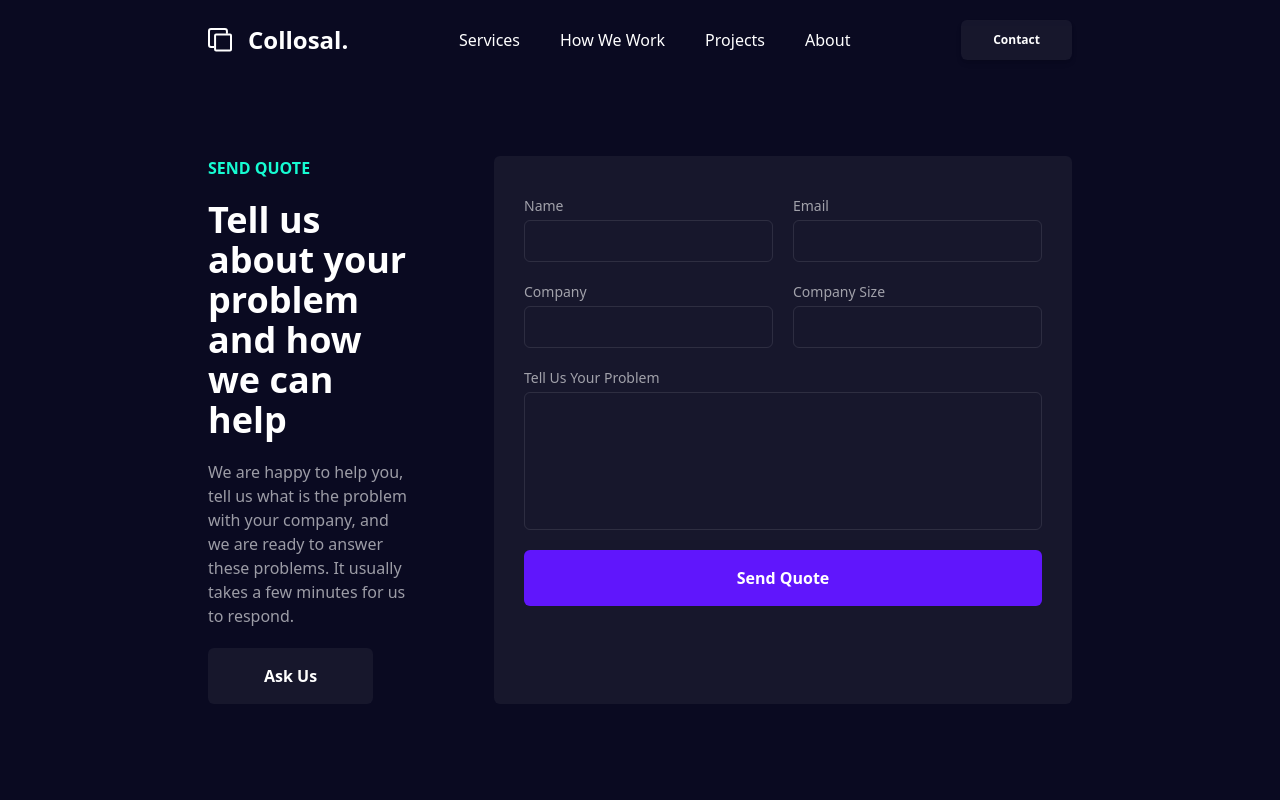
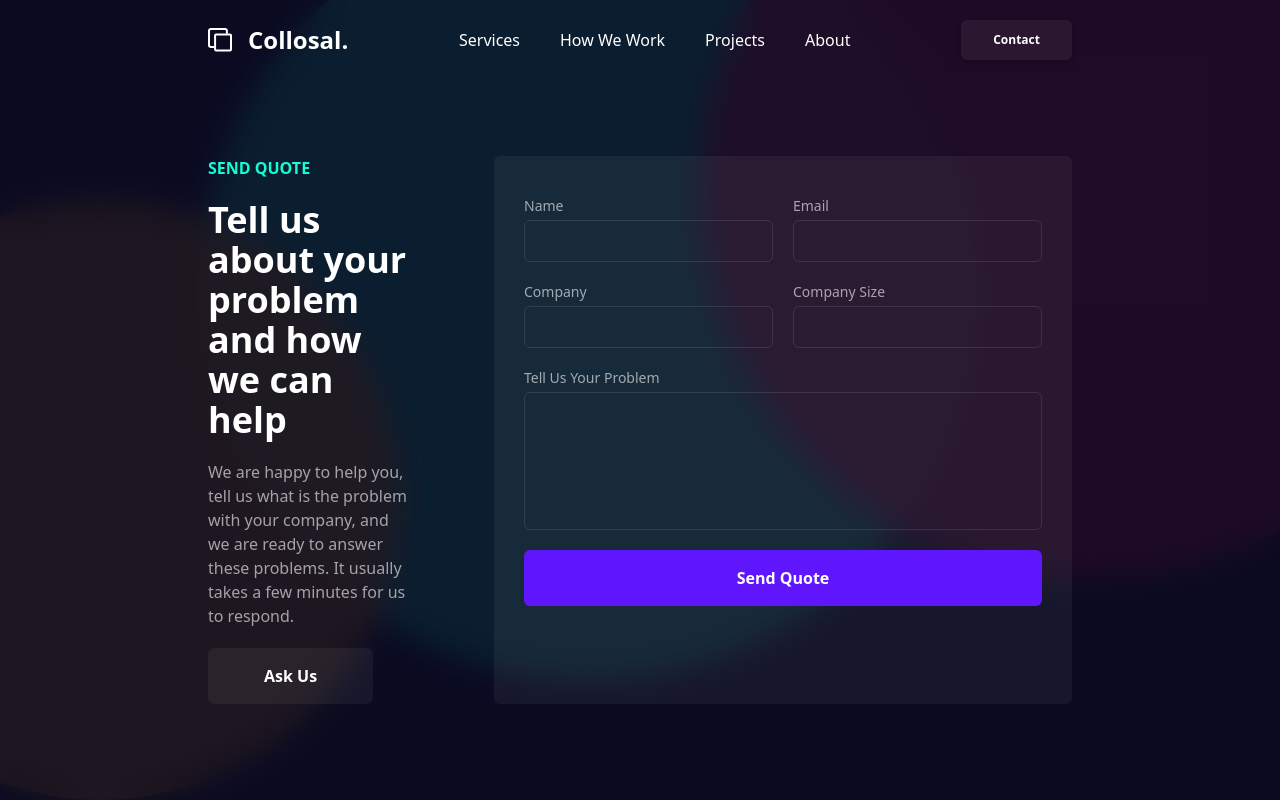
Before and after one commit to Rakemoon/collosal-slicing-figma, a Next.js app: page /quote in a window 1280 px wide. Shown: the top 800 px of the page. Built offline with nearby package versions, Linux system fonts and the light colour scheme.

Commit message:
refactor: Move the cirlce

```diff
--- a/src/app/page.tsx
+++ b/src/app/page.tsx
@@ -16,23 +16,7 @@ import Image from "next/image";
 export default function Home() {
   return <>
     <Section>
-      <Section.Back>
-        <Sphere
-          color="#16FCD2"
-          width="780px"
-          height="780px"
-          className="absolute -top-[100px] left-[200px]"/>
-        <Sphere
-          color="#FCA016"
-          width="780px"
-          height="780px"
-          className="absolute top-[100px] -left-[200px]"/>
-        <Sphere
-          color="#FC165B"
-          width="780px"
-          height="780px"
-          className="absolute -top-[200px] -right-[200px]"/>
-      </Section.Back>
+      <Section.Back isFirst />
       <Section.Front>
         <Navbar variant="naked" />
         <div className="max-w-[37rem] text-center flex flex-col gap-5 mt-auto">
--- a/src/app/quote/page.tsx
+++ b/src/app/quote/page.tsx
@@ -12,7 +12,7 @@ import Navbar from "#components/organism/navbar";
 export default function QuotePage () {
     return <>
         <Section>
-            <Section.Back />
+            <Section.Back isFirst />
             <Section.Front>
                 <Navbar variant="naked" />
                 <div className="flex w-fit my-auto gap-20">
--- a/src/components/atoms/section.tsx
+++ b/src/components/atoms/section.tsx
@@ -1,5 +1,6 @@
 import { cn } from "#utils/index";
 import { ReactNode } from "react";
+import Sphere from "./circle";
 
 type SectionProps = {
     children?: ReactNode,
@@ -32,7 +33,7 @@ Section.Front = function SectionFront({ children, className = "" }: SectionProps
 
 }
 
-Section.Back = function SectionBack({ children, className = "" }: SectionProps) {
+Section.Back = function SectionBack({ children, className = "", isFirst = false }: SectionProps & { isFirst?: boolean }) {
     return <div
         className={
             cn(
@@ -41,6 +42,23 @@ Section.Back = function SectionBack({ children, className = "" }: SectionProps)
                 className
             )
         }>
+        {isFirst && <>
+            <Sphere
+            color="#16FCD2"
+            width="780px"
+            height="780px"
+            className="absolute -top-[100px] left-[200px]"/>
+            <Sphere
+            color="#FCA016"
+            width="600px"
+            height="600px"
+            className="absolute bottom-[0px] -left-[200px]"/>
+            <Sphere
+            color="#FC165B"
+            width="780px"
+            height="780px"
+            className="absolute -top-[200px] -right-[200px]"/>
+        </>}
         {children}
     </div>;
 }
```
